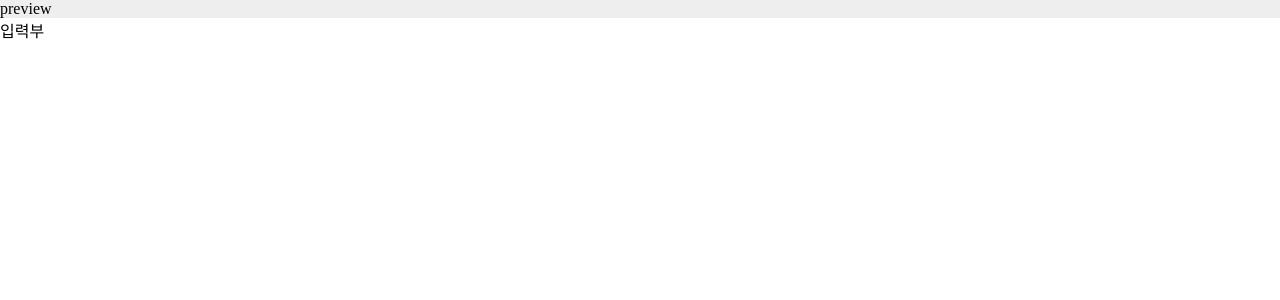
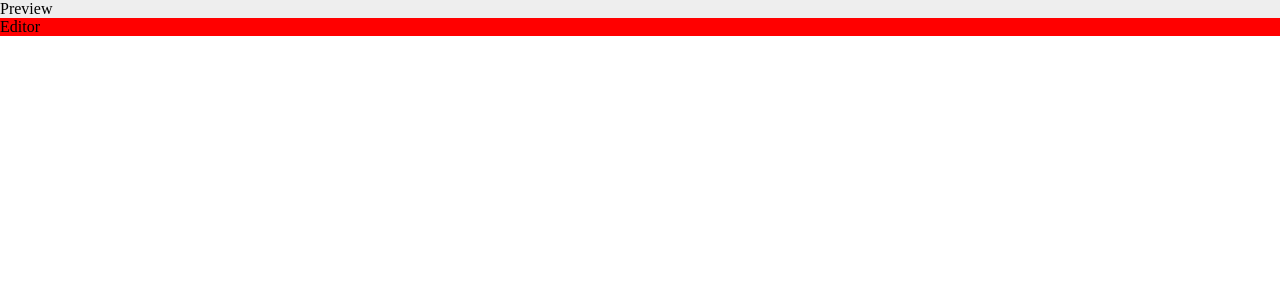
Before and after one commit to Jooeun-K/octo-generator, a Next.js app: page /talk in a window 1280 px wide. Shown: the top 300 px of the page. Built offline with nearby package versions, Linux system fonts and the light colour scheme.

Commit message:
feat: talk editor 컴포넌트 생성 및 module css 추가

```diff
--- /dev/null
+++ b/components/talk/Editor/index.tsx
@@ -0,0 +1,7 @@
+import styles from "./style.module.css";
+
+const TalkEditor = () => {
+  return <div className={styles.wrapper}>Editor</div>;
+};
+
+export default TalkEditor;
--- /dev/null
+++ b/components/talk/Editor/style.module.css
@@ -0,0 +1,3 @@
+.wrapper {
+  background: red;
+}
--- a/components/talk/preview/index.tsx
+++ b/components/talk/preview/index.tsx
@@ -1,7 +1,7 @@
-import styles from "./TalkPreview.module.css";
+import styles from "./style.module.css";
 
 const TalkPreview = () => {
-  return <div className={styles.wrapper}>preview</div>;
+  return <div className={styles.wrapper}>Preview</div>;
 };
 
 export default TalkPreview;
--- a/pages/talk/index.tsx
+++ b/pages/talk/index.tsx
@@ -1,10 +1,11 @@
-import TalkPreview from "@/components/talk/preview";
+import TalkEditor from "@/components/talk/Editor";
+import TalkPreview from "@/components/talk/Preview";
 
 const Talk = () => {
   return (
     <>
       <TalkPreview />
-      <div>입력부</div>
+      <TalkEditor />
     </>
   );
 };
```
Also changed, not shown: components/talk/preview/style.module.css (renamed from components/talk/preview/TalkPreview.module.css).
